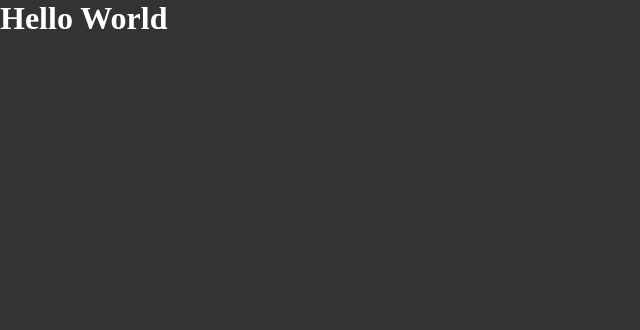
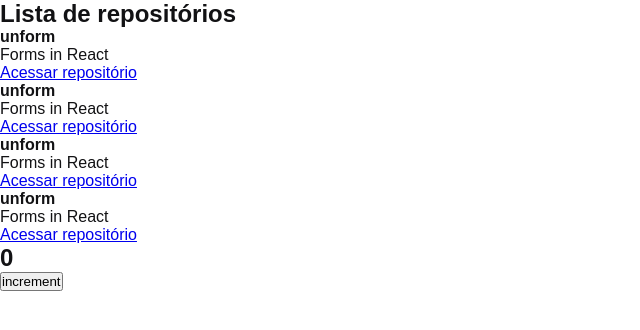
Before and after one commit to giovanigirardi/github-explorer, a React app: page / in a window 1280 px wide. Shown: the top 330 px of the page, without its empty margins (0-640 px from the left). Built offline with nearby package versions, Linux system fonts and the light colour scheme; the HTML template or start-up script is replaced by a standard one.

Commit message:
feat: Criados componentes de exemplo

```diff
--- a/src/App.jsx
+++ b/src/App.jsx
@@ -1,5 +1,13 @@
+import { Counter } from "./components/Counter";
+import { RepositoryList } from "./components/RepositoryList";
+
 import "./styles/global.scss";
 
 export function App() {
-  return <h1>Hello World</h1>
+  return (
+    <>
+      <RepositoryList />
+      <Counter />
+    </>
+  )
 }
--- /dev/null
+++ b/src/components/Counter/index.jsx
@@ -0,0 +1,16 @@
+import { useState } from 'react'
+
+export const Counter = () => {
+  const [counter, setCounter] = useState(0);
+
+  const increment = () => {
+    setCounter(oldValue => oldValue + 1);
+  }
+
+  return (
+    <div>
+      <h2>{counter}</h2>
+      <button type='button' onClick={increment}>increment</button>
+    </div>
+  )
+}
--- /dev/null
+++ b/src/components/RepositoryItem/index.jsx
@@ -0,0 +1,10 @@
+export const RepositoryItem = ({ repository }) => {
+  return (
+    <li>
+      <strong>{repository.name}</strong>
+      <p>{repository.description}</p>
+
+      <a href={repository.link}>Acessar repositório</a>
+    </li>
+  )
+}
--- /dev/null
+++ b/src/components/RepositoryList/index.jsx
@@ -0,0 +1,22 @@
+import { RepositoryItem } from "../RepositoryItem";
+
+const repository = {
+  name: 'unform',
+  description: 'Forms in React',
+  link: 'https://github.com/unform/unform',
+}
+
+export const RepositoryList = () => {
+  return (
+    <section className='repository-list'>
+      <h1>Lista de repositórios</h1>
+
+      <ul>
+        <RepositoryItem repository={repository} />
+        <RepositoryItem repository={repository} />
+        <RepositoryItem repository={repository} />
+        <RepositoryItem repository={repository} />
+      </ul>
+    </section>
+  )
+}
--- a/src/styles/global.scss
+++ b/src/styles/global.scss
@@ -5,7 +5,6 @@
 }
 
 body {
-  font: Arial, Helvetica, sans-serif;
-  background: #333;
-  color: #fff;
+  font: 16px Arial, Helvetica, sans-serif;
+  color: #121214;
 }
```
